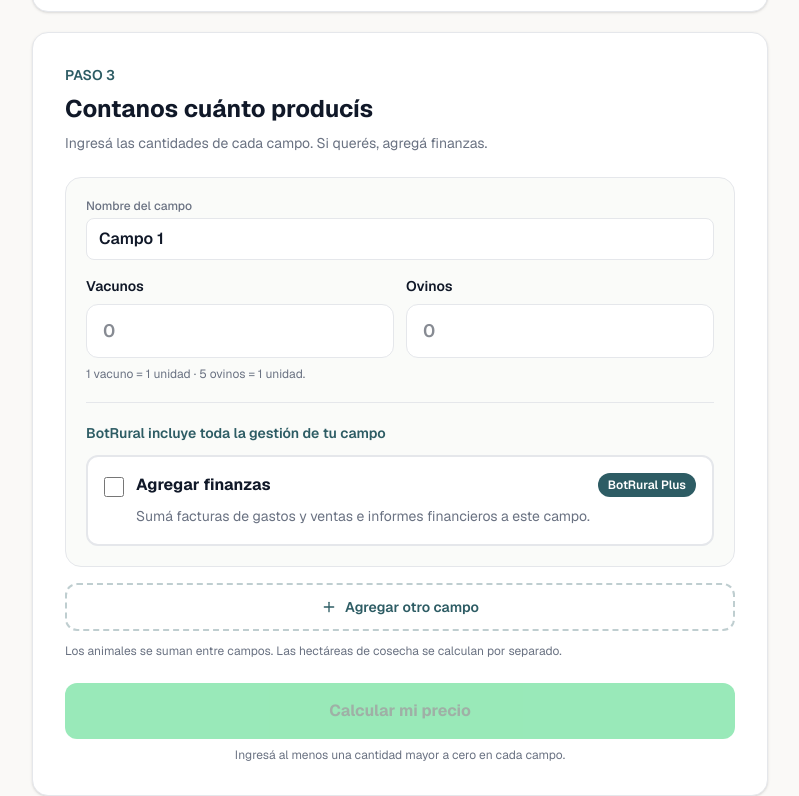
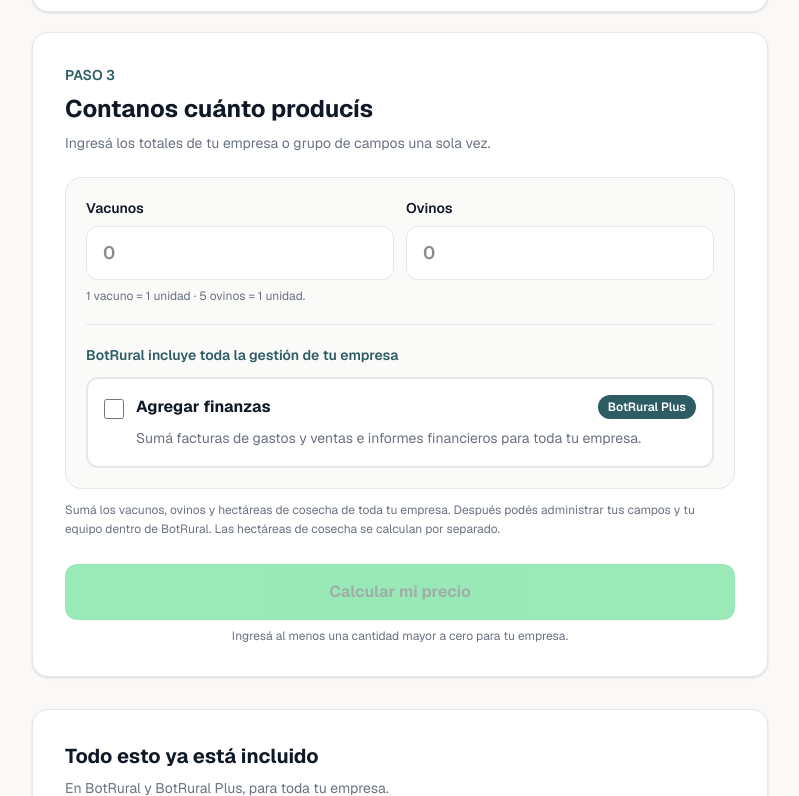
Before and after one commit to talalandig/landingbotrural, a Next.js app: page /pricing in a window 1280 px wide. Shown: the part 1004-1800 px from the top of the page, without its empty margins (240-1039 px from the left). Built offline with nearby package versions, Linux system fonts and the light colour scheme.

Commit message:
Calcula una suscripcion por empresa con totales consolidados

```diff
--- a/app/pricing/page.tsx
+++ b/app/pricing/page.tsx
@@ -1,11 +1,11 @@
 'use client'
 
 import { useState } from 'react'
-import { Check, Plus, ShieldCheck, Sparkles, Trash2 } from 'lucide-react'
+import { Check, ShieldCheck, Sparkles } from 'lucide-react'
 import Header from '../components/Header'
 
 type Tipo = 'ganadera' | 'mixta' | 'agricola'
-type Campo = { id: number; nombre: string; tipo: Tipo; plus: boolean; vacunos: string; ovinos: string; hectareas: string }
+type Empresa = { tipo: Tipo; plus: boolean; vacunos: string; ovinos: string; hectareas: string }
 const bands = [
   { max: 500, base: 32.99, plus: 46.99 },
   { max: 1000, base: 34.99, plus: 49.99 },
@@ -21,39 +21,34 @@ const tipos: { value: Tipo; label: string; description: string }[] = [
   { value: 'agricola', label: 'Agrícola', description: 'Hectáreas de cosecha' },
 ]
 const features = ['Campos ilimitados', 'Usuarios ilimitados', 'Datos ilimitados', 'Bot de WhatsApp', 'Ganadería y agricultura', 'Tareas, órdenes y recordatorios', 'Inventario', 'Mapa', 'Trazabilidad individual']
-const nuevoCampo = (id: number): Campo => ({ id, nombre: `Campo ${id}`, tipo: 'ganadera', plus: false, vacunos: '', ovinos: '', hectareas: '' })
+const nuevaEmpresa: Empresa = { tipo: 'ganadera', plus: false, vacunos: '', ovinos: '', hectareas: '' }
 const numero = (value: string) => Math.max(0, Number(value.replace(',', '.')) || 0)
 const usd = (value: number) => value.toLocaleString('es-UY', { minimumFractionDigits: 2, maximumFractionDigits: 2 })
 const cantidad = (value: number) => value.toLocaleString('es-UY', { maximumFractionDigits: 2 })
 
-function cotizar(campos: Campo[]) {
+function cotizar(empresa: Empresa) {
   const pools = [
-    { nombre: 'Ganadería', base: 0, plus: 0, unidad: 'unidades ganaderas' },
-    { nombre: 'Cosecha', base: 0, plus: 0, unidad: 'hectáreas de cosecha' },
+    { nombre: 'Ganadería', total: empresa.tipo !== 'agricola' ? numero(empresa.vacunos) + numero(empresa.ovinos) / 5 : 0, unidad: 'unidades ganaderas' },
+    { nombre: 'Cosecha', total: empresa.tipo !== 'ganadera' ? numero(empresa.hectareas) : 0, unidad: 'hectáreas de cosecha' },
   ]
-  for (const campo of campos) {
-    const plan = campo.plus ? 'plus' : 'base'
-    if (campo.tipo !== 'agricola') pools[0][plan] += numero(campo.vacunos) + numero(campo.ovinos) / 5
-    if (campo.tipo !== 'ganadera') pools[1][plan] += numero(campo.hectareas)
-  }
-  return pools.filter(p => p.base + p.plus > 0).map(p => {
-    const total = p.base + p.plus
-    const band = bands.find(b => total <= b.max)
-    return { ...p, total, mensual: band ? Math.round((p.base * band.base + p.plus * band.plus) / total * 100) / 100 : null }
+  return pools.filter(p => p.total > 0).map(p => {
+    const band = bands.find(b => p.total <= b.max)
+    return { ...p, mensual: band ? (empresa.plus ? band.plus : band.base) : null }
   })
 }
 
 export default function PricingPage() {
   const [anual, setAnual] = useState(false)
-  const [campos, setCampos] = useState<Campo[]>([nuevoCampo(1)])
+  const [empresa, setEmpresa] = useState<Empresa>(nuevaEmpresa)
   const [resultado, setResultado] = useState(false)
-  const update = (id: number, patch: Partial<Campo>) => { setCampos(prev => prev.map(c => c.id === id ? { ...c, ...patch } : c)) }
-  const pools = cotizar(campos)
+  const update = (patch: Partial<Empresa>) => setEmpresa(prev => ({ ...prev, ...patch }))
+  const pools = cotizar(empresa)
   const contacto = pools.some(p => p.mensual === null)
   const mensual = Math.round(pools.reduce((total, p) => total + (p.mensual ?? 0), 0) * 100) / 100
   const total = Math.round(mensual * (anual ? 12 * 0.8 : 1) * 100) / 100
-  const valido = campos.every(c => (c.tipo !== 'agricola' ? numero(c.vacunos) + numero(c.ovinos) : 0) + (c.tipo !== 'ganadera' ? numero(c.hectareas) : 0) > 0)
-  const mensaje = ['Hola, quiero contratar BotRural.', `Pago ${anual ? 'anual (20% de descuento)' : 'mensual'}.`, ...campos.map(c => `${c.nombre}: ${c.plus ? 'BotRural Plus' : 'BotRural'}; ${c.tipo}.${c.tipo !== 'agricola' ? ` ${numero(c.vacunos)} vacunos y ${numero(c.ovinos)} ovinos.` : ''}${c.tipo !== 'ganadera' ? ` ${numero(c.hectareas)} hectáreas de cosecha.` : ''}`), contacto ? 'Quiero una cotización personalizada.' : `Total: USD ${usd(total)}/${anual ? 'año' : 'mes'}.`].join('\n')
+  const valido = pools.length > 0
+  const mensaje = ['Hola, quiero contratar BotRural para mi empresa.', `Pago ${anual ? 'anual (20% de descuento)' : 'mensual'}.`, `Plan: ${empresa.plus ? 'BotRural Plus con finanzas' : 'BotRural'}. Empresa ${empresa.tipo}.`, empresa.tipo !== 'agricola' ? `Total: ${numero(empresa.vacunos)} vacunos y ${numero(empresa.ovinos)} ovinos.` : '', empresa.tipo !== 'ganadera' ? `Total: ${numero(empresa.hectareas)} hectáreas de cosecha.` : '', contacto ? 'Quiero una cotización personalizada.' : `Total: USD ${usd(total)}/${anual ? 'año' : 'mes'}.`].filter(Boolean).join('\n')
+
   const inputClass = 'mt-2 w-full rounded-xl border border-gray-200 bg-white px-4 py-3 text-lg outline-none focus:border-[#2D5C64] focus:ring-2 focus:ring-[#2D5C64]/15'
   const cardClass = 'rounded-2xl border border-gray-200 bg-white p-5 sm:p-8 shadow-sm'
 
@@ -62,7 +57,7 @@ export default function PricingPage() {
       <Header />
       <section className="bg-[#234b52] px-5 py-12 text-center text-white sm:py-16">
         <span className="inline-flex items-center gap-2 rounded-full bg-white/10 px-4 py-2 text-sm"><Sparkles size={16} className="text-[#02C951]" /> Precios BotRural</span>
-        <h1 className="mt-5 text-3xl font-bold tracking-tight sm:text-5xl">Tu campo, tu plan, tu precio.</h1>
+        <h1 className="mt-5 text-3xl font-bold tracking-tight sm:text-5xl">Tu empresa, tu plan, tu precio.</h1>
         <p className="mx-auto mt-4 max-w-xl text-white/75">Contanos cómo trabajás y calculá tu precio en tres pasos.</p>
       </section>
 
@@ -70,7 +65,7 @@ export default function PricingPage() {
         <section className={cardClass}>
           <p className="text-sm font-semibold text-[#2D5C64]">PASO 1</p>
           <h2 className="mt-2 text-2xl font-bold">¿Cómo querés pagar?</h2>
-          <p className="mt-2 text-sm text-gray-500">Elegí la modalidad para todos tus campos.</p>
+          <p className="mt-2 text-sm text-gray-500">Elegí cómo pagar la suscripción de tu empresa.</p>
           <div className="mt-6 grid gap-4 sm:grid-cols-2">
             {[false, true].map(value => <button key={String(value)} type="button" aria-pressed={anual === value} onClick={() => setAnual(value)} className={`relative rounded-2xl border-2 p-6 text-left transition ${anual === value ? 'border-[#2D5C64] bg-[#f0f5f1]' : 'border-gray-200 hover:border-[#2D5C64]/50'}`}><span className="block text-xl font-bold">{value ? 'Anual' : 'Mensual'}</span><span className="mt-2 block text-sm text-gray-600">{value ? 'Un pago por todo el año.' : 'Se cobra todos los meses.'}</span>{value && <span className="mt-4 inline-block rounded-full bg-[#02C951]/15 px-3 py-1 text-sm font-bold text-[#21613b]">Ahorrás un 20%</span>}{anual === value && <Check size={20} className="absolute right-4 top-5 text-[#2D5C64]" />}</button>)}
           </div>
@@ -80,44 +75,41 @@ export default function PricingPage() {
           <p className="text-sm font-semibold text-[#2D5C64]">PASO 2</p>
           <h2 className="mt-2 text-2xl font-bold">¿Qué tipo de empresa tenés?</h2>
           <p className="mt-2 text-sm text-gray-500">Así te pedimos solo los datos que corresponden.</p>
-          <div className="mt-6 grid gap-3 sm:grid-cols-3">{tipos.map(t => <button key={t.value} type="button" aria-pressed={campos[0].tipo === t.value} onClick={() => update(campos[0].id, { tipo: t.value })} className={`rounded-xl border-2 p-5 text-left ${campos[0].tipo === t.value ? 'border-[#2D5C64] bg-[#f0f5f1]' : 'border-gray-200'}`}><span className="block text-lg font-bold">{t.label}</span><span className="mt-2 block text-sm text-gray-500">{t.description}</span></button>)}</div>
+          <div className="mt-6 grid gap-3 sm:grid-cols-3">{tipos.map(t => <button key={t.value} type="button" aria-pressed={empresa.tipo === t.value} onClick={() => update({ tipo: t.value })} className={`rounded-xl border-2 p-5 text-left ${empresa.tipo === t.value ? 'border-[#2D5C64] bg-[#f0f5f1]' : 'border-gray-200'}`}><span className="block text-lg font-bold">{t.label}</span><span className="mt-2 block text-sm text-gray-500">{t.description}</span></button>)}</div>
         </section>
 
         <div className="mt-5 space-y-5">
           <section className={cardClass}>
             <p className="text-sm font-semibold text-[#2D5C64]">PASO 3</p>
             <h2 className="mt-2 text-2xl font-bold">Contanos cuánto producís</h2>
-            <p className="mt-2 text-sm text-gray-500">Ingresá las cantidades de cada campo. Si querés, agregá finanzas.</p>
-            <div className="mt-6 space-y-5">{campos.map((c, i) => <div key={c.id} className="rounded-2xl border border-gray-200 bg-[#fafbf9] p-4 sm:p-5">
-              <div className="mb-4 flex items-center gap-3"><label className="flex-1 text-xs font-medium text-gray-500">Nombre del campo<input value={c.nombre} onChange={e => update(c.id, { nombre: e.target.value })} className="mt-1 block w-full rounded-lg border border-gray-200 bg-white px-3 py-2 text-base font-semibold text-gray-900" /></label>{campos.length > 1 && <button type="button" aria-label={`Quitar ${c.nombre}`} onClick={() => { setCampos(prev => prev.filter(item => item.id !== c.id)); setResultado(false) }} className="rounded-lg p-2 text-gray-500 hover:bg-red-50 hover:text-red-600"><Trash2 size={18} /></button>}</div>
-              {i > 0 && <label className="mb-4 block text-sm font-medium">Tipo de campo<select value={c.tipo} onChange={e => update(c.id, { tipo: e.target.value as Tipo })} className="ml-3 rounded-lg border border-gray-200 bg-white p-2">{tipos.map(t => <option key={t.value} value={t.value}>{t.label}</option>)}</select></label>}
-              {c.tipo !== 'agricola' && <><div className="grid grid-cols-2 gap-3">{(['vacunos', 'ovinos'] as const).map(key => <label key={key} className="text-sm font-semibold">{key === 'vacunos' ? 'Vacunos' : 'Ovinos'}<input type="number" min="0" step="1" inputMode="numeric" placeholder="0" value={c[key]} onChange={e => update(c.id, { [key]: e.target.value })} className={inputClass} /></label>)}</div><p className="mt-2 text-xs text-gray-500">1 vacuno = 1 unidad · 5 ovinos = 1 unidad.</p></>}
-              {c.tipo !== 'ganadera' && <label className="mt-5 block text-sm font-semibold">Hectáreas de cosecha<div className="relative"><input type="number" min="0" step="any" inputMode="decimal" placeholder="0" value={c.hectareas} onChange={e => update(c.id, { hectareas: e.target.value })} className={`${inputClass} pr-24`} /><span className="absolute right-4 top-6 text-sm font-normal text-gray-400">hectáreas</span></div><span className="mt-2 block text-xs font-normal leading-relaxed text-gray-500">Solo las que destinás para cosecha. No cuentan pasturas ni verdeos para el ganado.</span></label>}
+            <p className="mt-2 text-sm text-gray-500">Ingresá los totales de tu empresa o grupo de campos una sola vez.</p>
+            <div className="mt-6 rounded-2xl border border-gray-200 bg-[#fafbf9] p-4 sm:p-5">
+              {empresa.tipo !== 'agricola' && <><div className="grid grid-cols-2 gap-3">{(['vacunos', 'ovinos'] as const).map(key => <label key={key} className="text-sm font-semibold">{key === 'vacunos' ? 'Vacunos' : 'Ovinos'}<input type="number" min="0" step="1" inputMode="numeric" placeholder="0" value={empresa[key]} onChange={e => update({ [key]: e.target.value })} className={inputClass} /></label>)}</div><p className="mt-2 text-xs text-gray-500">1 vacuno = 1 unidad · 5 ovinos = 1 unidad.</p></>}
+              {empresa.tipo !== 'ganadera' && <label className="mt-5 block text-sm font-semibold">Hectáreas de cosecha<div className="relative"><input type="number" min="0" step="any" inputMode="decimal" placeholder="0" value={empresa.hectareas} onChange={e => update({ hectareas: e.target.value })} className={`${inputClass} pr-24`} /><span className="absolute right-4 top-6 text-sm font-normal text-gray-400">hectáreas</span></div><span className="mt-2 block text-xs font-normal leading-relaxed text-gray-500">Solo las que destinás para cosecha. No cuentan pasturas ni verdeos para el ganado.</span></label>}
               <div className="mt-5 border-t border-gray-200 pt-5">
-                <p className="text-sm font-semibold text-[#2D5C64]">BotRural incluye toda la gestión de tu campo</p>
-                <label className={`mt-3 flex cursor-pointer items-start gap-3 rounded-xl border-2 p-4 transition ${c.plus ? 'border-[#2D5C64] bg-[#edf5ee]' : 'border-gray-200 bg-white hover:border-[#2D5C64]/40'}`}>
-                  <input type="checkbox" checked={c.plus} onChange={e => update(c.id, { plus: e.target.checked })} className="mt-1 h-5 w-5 shrink-0 accent-[#2D5C64]" />
-                  <span className="flex-1"><span className="flex flex-wrap items-center justify-between gap-2"><strong className="text-base">Agregar finanzas</strong><span className="rounded-full bg-[#2D5C64] px-2.5 py-1 text-xs font-semibold text-white">BotRural Plus</span></span><span className="mt-2 block text-sm leading-relaxed text-gray-500">Sumá facturas de gastos y ventas e informes financieros a este campo.</span>{c.plus && <span className="mt-2 flex items-center gap-1 text-xs font-semibold text-[#21613b]"><Check size={14} /> Finanzas agregado · BotRural Plus activado</span>}</span>
+                <p className="text-sm font-semibold text-[#2D5C64]">BotRural incluye toda la gestión de tu empresa</p>
+                <label className={`mt-3 flex cursor-pointer items-start gap-3 rounded-xl border-2 p-4 transition ${empresa.plus ? 'border-[#2D5C64] bg-[#edf5ee]' : 'border-gray-200 bg-white hover:border-[#2D5C64]/40'}`}>
+                  <input type="checkbox" checked={empresa.plus} onChange={e => update({ plus: e.target.checked })} className="mt-1 h-5 w-5 shrink-0 accent-[#2D5C64]" />
+                  <span className="flex-1"><span className="flex flex-wrap items-center justify-between gap-2"><strong className="text-base">Agregar finanzas</strong><span className="rounded-full bg-[#2D5C64] px-2.5 py-1 text-xs font-semibold text-white">BotRural Plus</span></span><span className="mt-2 block text-sm leading-relaxed text-gray-500">Sumá facturas de gastos y ventas e informes financieros para toda tu empresa.</span>{empresa.plus && <span className="mt-2 flex items-center gap-1 text-xs font-semibold text-[#21613b]"><Check size={14} /> Finanzas agregadas · BotRural Plus activado</span>}</span>
                 </label>
               </div>
-            </div>)}</div>
-            <button type="button" onClick={() => { setCampos(prev => [...prev, nuevoCampo(Math.max(...prev.map(c => c.id)) + 1)]); setResultado(false) }} className="mt-4 flex w-full items-center justify-center gap-2 rounded-xl border-2 border-dashed border-[#2D5C64]/30 py-3 text-sm font-semibold text-[#2D5C64]"><Plus size={16} /> Agregar otro campo</button>
-            <p className="mt-3 text-xs text-gray-500">Los animales se suman entre campos. Las hectáreas de cosecha se calculan por separado.</p>
+            </div>
+            <p className="mt-3 text-xs leading-relaxed text-gray-500">Sumá los vacunos, ovinos y hectáreas de cosecha de toda tu empresa. Después podés administrar tus campos y tu equipo dentro de BotRural. Las hectáreas de cosecha se calculan por separado.</p>
             <button type="button" disabled={!valido} onClick={() => setResultado(true)} className="mt-6 w-full rounded-xl bg-[#02C951] py-4 font-bold text-[#123b22] disabled:cursor-not-allowed disabled:opacity-40">Calcular mi precio</button>
-            {!valido && <p className="mt-2 text-center text-xs text-gray-500">Ingresá al menos una cantidad mayor a cero en cada campo.</p>}
+            {!valido && <p className="mt-2 text-center text-xs text-gray-500">Ingresá al menos una cantidad mayor a cero para tu empresa.</p>}
           </section>
           {resultado && valido && <section aria-live="polite" className="rounded-2xl bg-[#234b52] p-6 text-white sm:p-8">
             <span className="flex items-center gap-2 text-sm text-white/70"><ShieldCheck size={18} /> Tu cotización personalizada</span>
             <h2 className="mt-4 text-3xl font-bold sm:text-4xl">{contacto ? 'Hablemos de tu empresa' : `USD ${usd(total)}`} {!contacto && <span className="text-base font-normal text-white/60">/{anual ? 'año' : 'mes'}</span>}</h2>
             {contacto ? <p className="mt-3 text-sm text-white/75">Superás las 10.000 unidades ganaderas o hectáreas de cosecha. Te preparamos una propuesta a medida.</p> : anual ? <p className="mt-3 text-sm text-white/80">Un pago anual · Equivale a USD {usd(total / 12)}/mes.<br /><span className="text-[#7ce8a6]">Ahorrás USD {usd(mensual * 12 - total)} al año (20%).</span></p> : <p className="mt-3 text-sm text-white/75">Se cobra todos los meses.</p>}
             <div className="mt-6 space-y-3 border-t border-white/15 pt-5">{pools.map(p => <div key={p.nombre} className="flex flex-wrap justify-between gap-2 text-sm"><span>{cantidad(p.total)} {p.unidad}</span><span className="font-semibold">{p.mensual === null ? 'Contactanos' : `USD ${usd(p.mensual * (anual ? 9.6 : 1))}/${anual ? 'año' : 'mes'}`}</span></div>)}</div>
-            <p className="mt-4 text-xs text-white/60">{campos.map(c => `${c.nombre}: BotRural${c.plus ? ' Plus' : ''}`).join(' · ')}</p>
+            <p className="mt-4 text-xs text-white/60">{empresa.plus ? 'BotRural Plus · Finanzas incluidas' : 'BotRural'} · Para toda tu empresa</p>
             {!contacto && <p className="mt-3 text-xs text-white/60">Más impuestos aplicables.</p>}
             <a href={`https://wa.me/59899465242?text=${encodeURIComponent(mensaje)}`} target="_blank" rel="noopener noreferrer" className="mt-6 block rounded-xl bg-[#02C951] px-4 py-4 text-center font-bold text-[#123b22]">{contacto ? 'Pedir mi propuesta por WhatsApp' : 'Continuar por WhatsApp'}</a>
           </section>}
         </div>
 
-        <section className={`${cardClass} mt-8`}><h2 className="text-xl font-bold">Todo esto ya está incluido</h2><p className="mt-2 text-sm text-gray-500">En BotRural y BotRural Plus, para toda tu empresa.</p><ul className="mt-5 grid gap-3 sm:grid-cols-2">{features.map(feature => <li key={feature} className="flex items-center gap-2 text-sm"><Check size={16} className="shrink-0 text-[#16864a]" />{feature}</li>)}</ul><div className="mt-6 rounded-xl bg-[#f0f5f1] p-4 text-sm text-[#2D5C64]"><span className="flex items-center gap-2 font-semibold"><Check size={18} /> Finanzas con BotRural Plus</span><span className="mt-2 block text-gray-600">Un agregado opcional: marcá «Agregar finanzas» en los campos donde lo necesites.</span></div></section>
+        <section className={`${cardClass} mt-8`}><h2 className="text-xl font-bold">Todo esto ya está incluido</h2><p className="mt-2 text-sm text-gray-500">En BotRural y BotRural Plus, para toda tu empresa.</p><ul className="mt-5 grid gap-3 sm:grid-cols-2">{features.map(feature => <li key={feature} className="flex items-center gap-2 text-sm"><Check size={16} className="shrink-0 text-[#16864a]" />{feature}</li>)}</ul><div className="mt-6 rounded-xl bg-[#f0f5f1] p-4 text-sm text-[#2D5C64]"><span className="flex items-center gap-2 font-semibold"><Check size={18} /> Finanzas con BotRural Plus</span><span className="mt-2 block text-gray-600">Un agregado opcional: marcá «Agregar finanzas» para toda tu empresa.</span></div></section>
         <div className="mt-6 rounded-xl border border-[#2D5C64]/15 p-5 text-sm leading-relaxed text-gray-600"><strong className="text-[#2D5C64]">Tu producción puede crecer.</strong> Si te pasás de rango, no se bloquea el servicio. Te avisamos y ajustamos el precio al renovar.</div>
       </main>
     </div>
```
